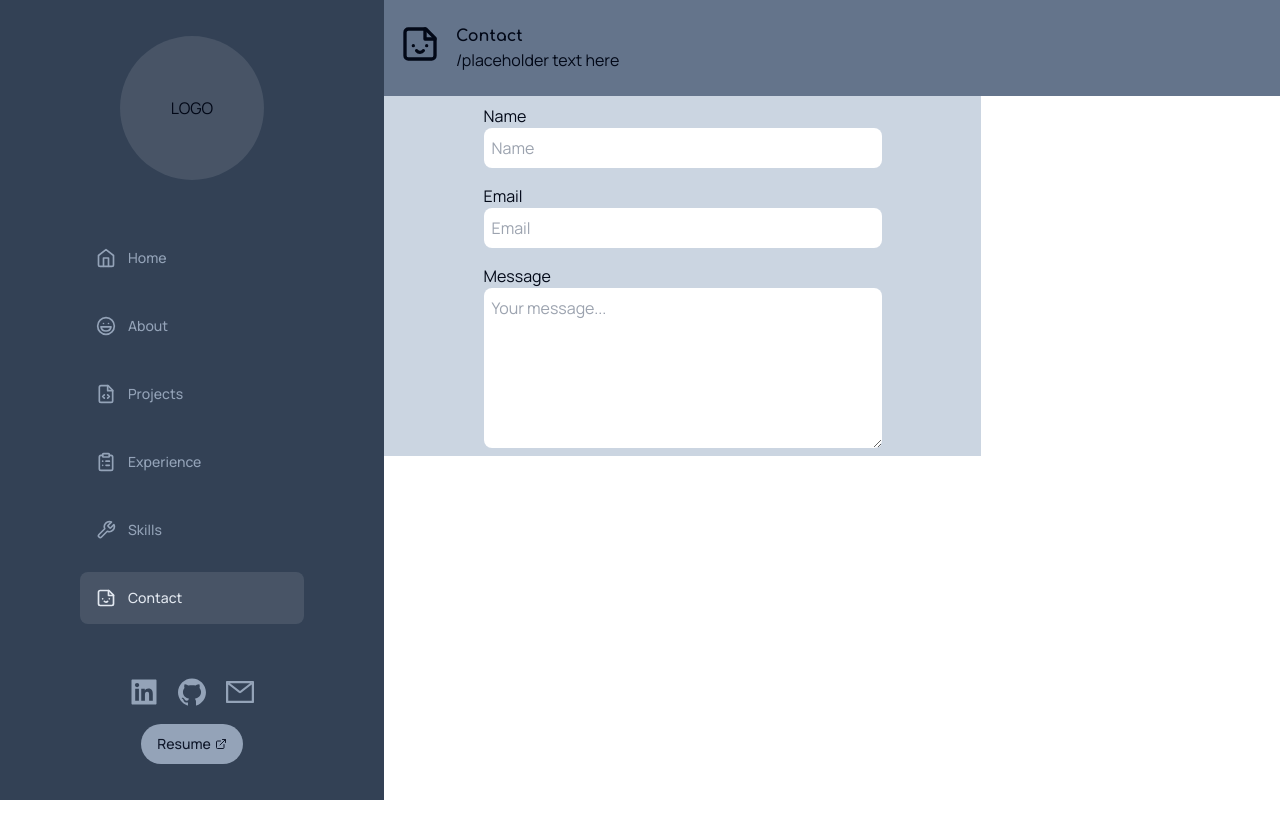
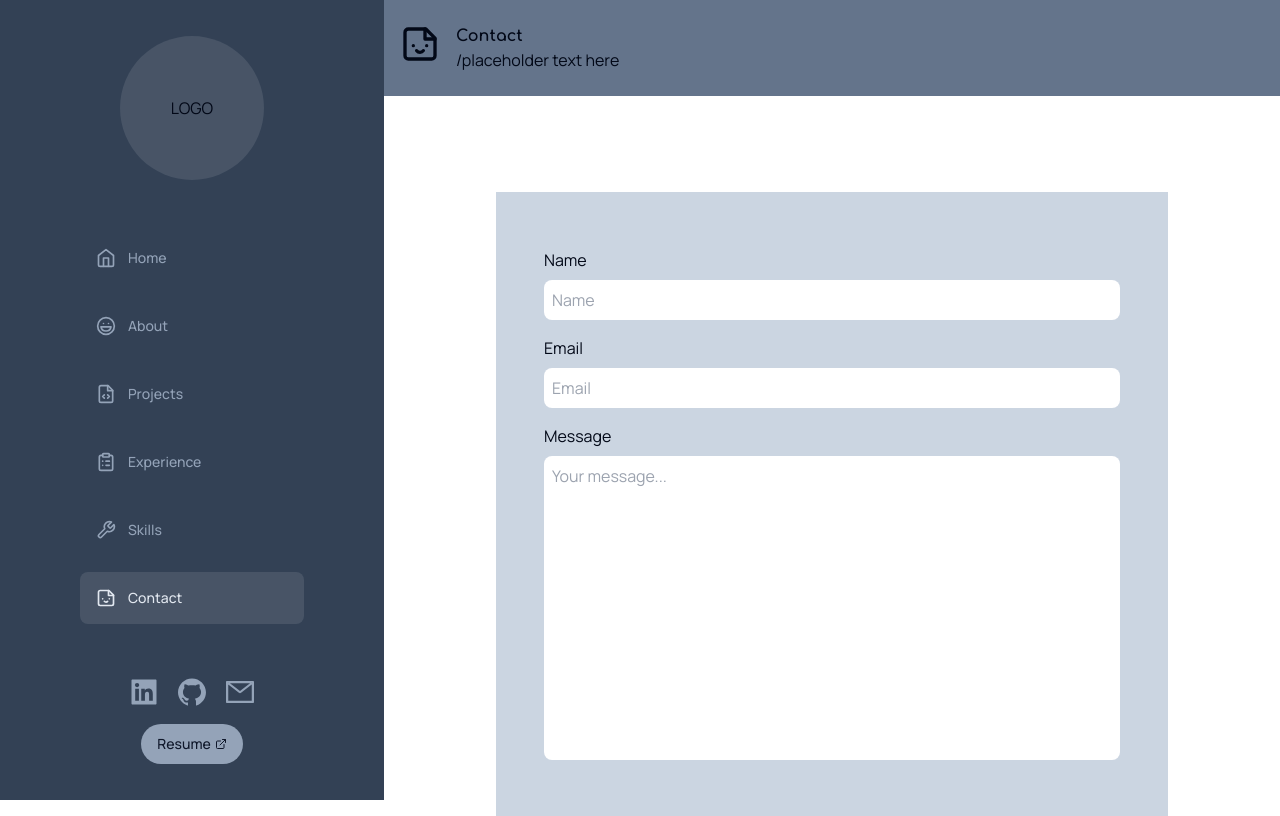
Before and after one commit to penguinboots/portfolio-v3, a Next.js app: page /contact in a window 1280 px wide. Built offline with nearby package versions, Linux system fonts and the light colour scheme.

Commit message:
style contact form

```diff
--- a/app/(dashboard)/contact/page.tsx
+++ b/app/(dashboard)/contact/page.tsx
@@ -2,8 +2,8 @@ import ContactForm from "@/components/Contact";
 
 const ContactPage = () => {
   return (
-    <div>
-      <div className="w-2/3 bg-slate-300">
+    <div className="w-full flex items-center justify-center sm:mt-24">
+      <div className="w-full sm:w-3/4 p-6 sm:p-12 rounded-4xl bg-slate-300">
         <ContactForm />
       </div>
     </div>
--- a/components/Contact.tsx
+++ b/components/Contact.tsx
@@ -15,7 +15,7 @@ const ContactForm = () => {
     sendEmail(data);
   }
 
-  const formSectionStyles = "flex flex-col w-2/3 py-2";
+  const formSectionStyles = "flex flex-col w-full py-2 space-y-2";
   const formLabelStyles = "";
   const inputStyles = "rounded-lg p-2";
   return (
@@ -47,9 +47,9 @@ const ContactForm = () => {
             Message
           </label>
           <textarea
-            rows={6}
+            rows={12}
             placeholder="Your message..."
-            className={inputStyles}
+            className={inputStyles + " resize-none"}
             {...register("message", { required: true })}
           />
         </div>
```
